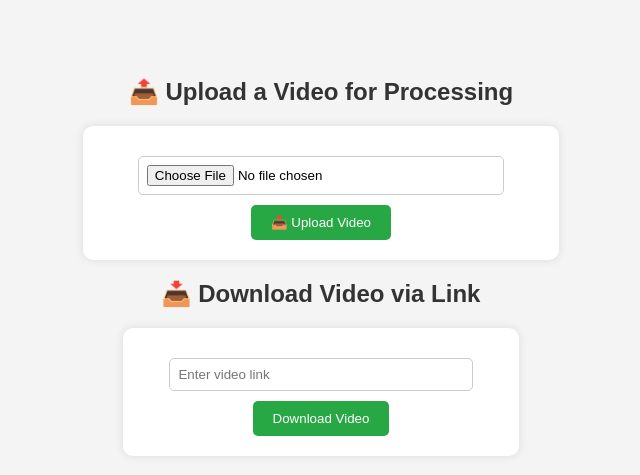
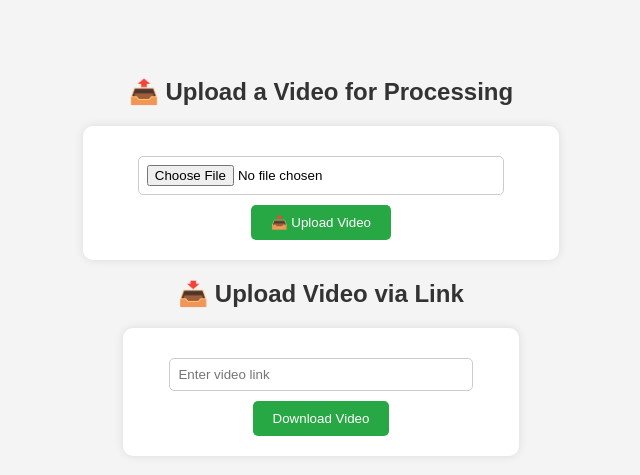
Before and after one commit to freedombird0/flask-movie-app, a Flask app: page / in a window 1280 px wide. Shown: the top 475 px of the page, without its empty margins (319-959 px from the left). Run offline with Flask 3, Linux system fonts and the light colour scheme.

Commit message:
Update index.html

```diff
--- a/templates/index.html
+++ b/templates/index.html
@@ -66,7 +66,7 @@
         <button type="submit">📥 Upload Video</button>
     </form>
 
-    <h2>📥 Download Video via Link</h2>
+    <h2>📥 Upload Video via Link</h2>
     <form action="{{ url_for('download_url') }}" method="post">
         <input type="text" name="video_url" placeholder="Enter video link" required>
         <button type="submit">Download Video</button>
```
